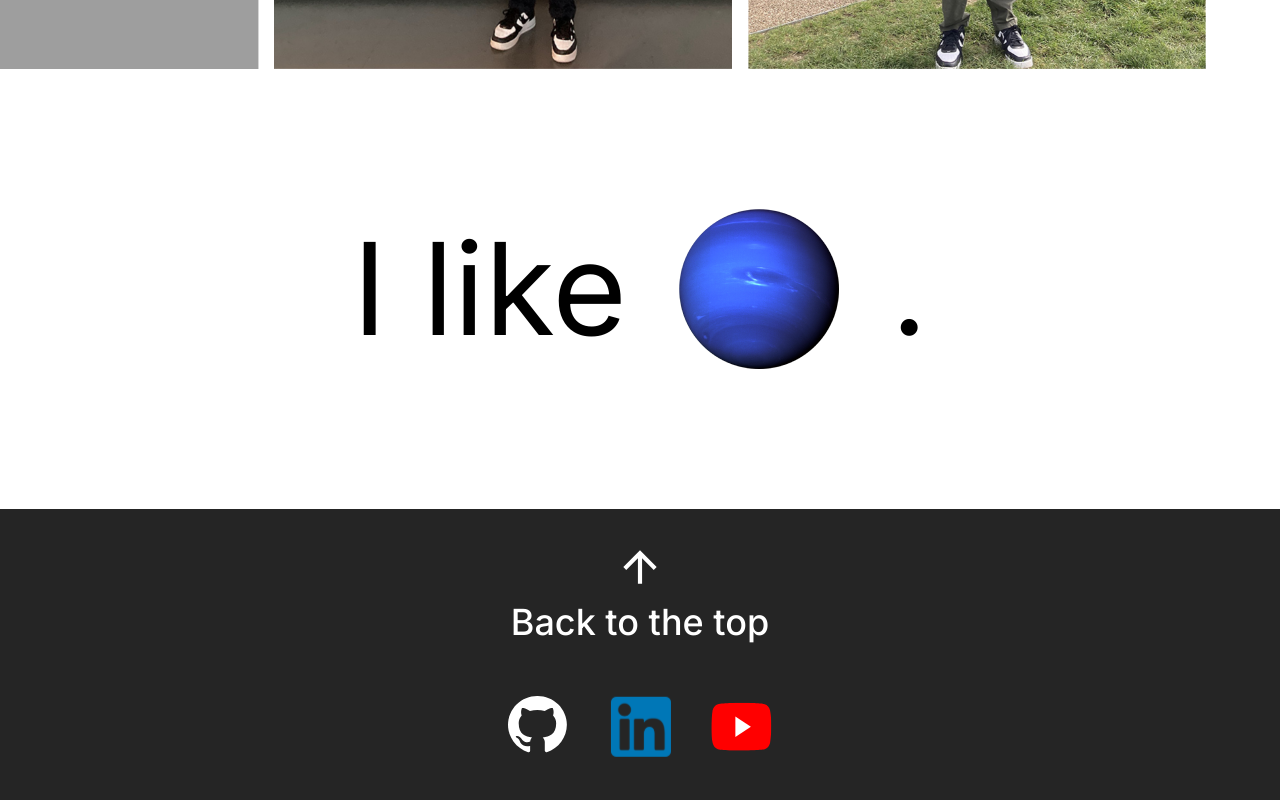
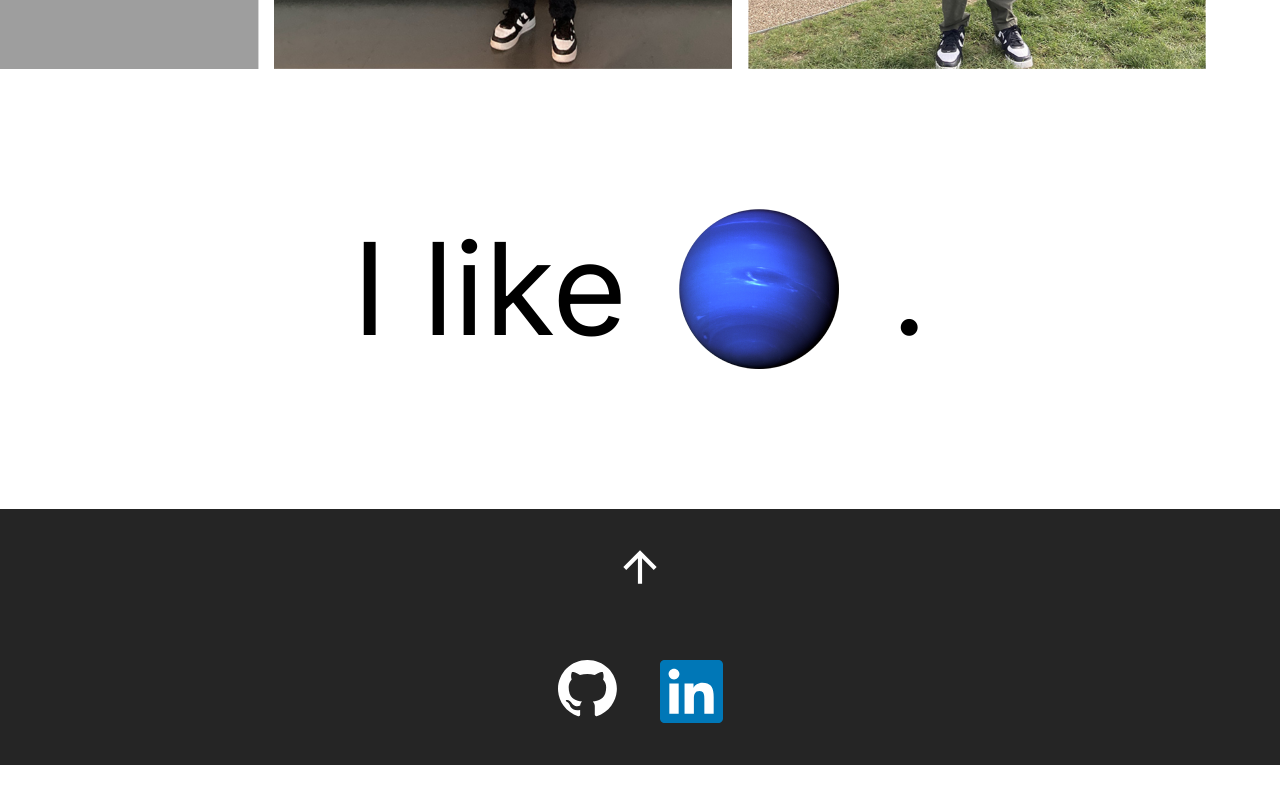
Before and after one commit to KunalP99/kportfoliov2, a React (Create React App) app: page / in a window 1280 px wide. Shown: the part 3119-3919 px from the top of the page. After the commit the page ends 3884 px from the top, so only its background shows below. Built offline with nearby package versions, Linux system fonts and the light colour scheme; grey boxes are pictures that could not be loaded.

Commit message:
fix: replace footer image and the wheel interest image

```diff
--- a/src/components/Footer.js
+++ b/src/components/Footer.js
@@ -1,7 +1,6 @@
 import UpArrow from '../images/footer/up-arrow.svg';
 import GitHubIcon from '../images/footer/github-icon.svg';
 import LinkedInIcon from '../images/footer/linkedin-icon.svg';
-import YouTubeIcon from '../images/footer/youtube-icon.svg';
 
 const Footer = () => {
   return (
@@ -10,12 +9,10 @@ const Footer = () => {
         <button type='button'>
           <img src={UpArrow} alt="Scroll back to the top" onClick={() => document.getElementById('header').scrollIntoView()}/>
         </button>
-        <p>Back to the top</p>
       </div>
       <div className='social-links-container'>
         <a href="https://github.com/KunalP99" target='_blank' rel="noreferrer"><img src={GitHubIcon} alt="Visit my GitHub profile" /></a>
         <a href="https://www.linkedin.com/in/kunalpatel99/" target='_blank' rel="noreferrer"><img src={LinkedInIcon} alt="Visit my LinkedIn profile" /></a>
-        <a href="https://www.youtube.com/@kproductions99" target='_blank' rel="noreferrer"><img src={YouTubeIcon} alt="Visit my YouTube channel" /></a>
       </div>
     </footer>
   );
```
Also changed, not shown: src/images/footer/linkedin-icon.svg, src/images/interests/wheel.png.
